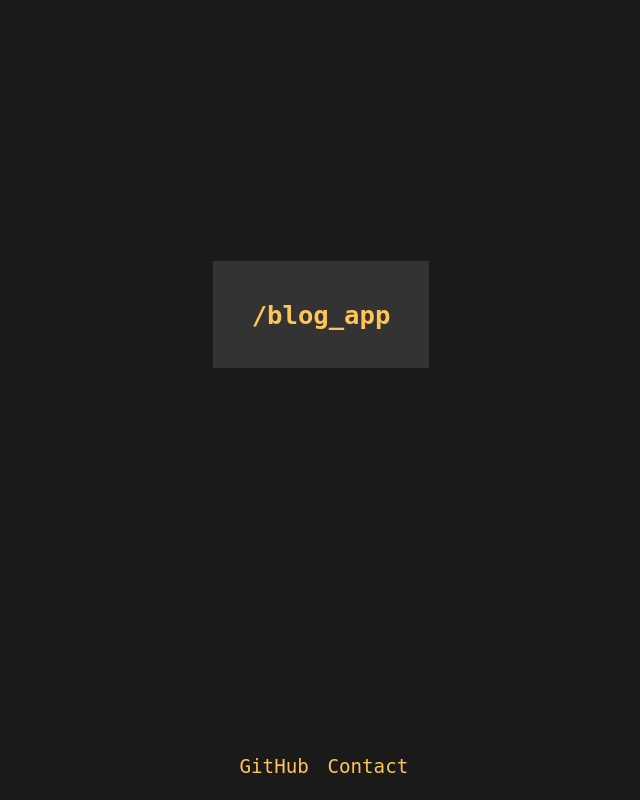
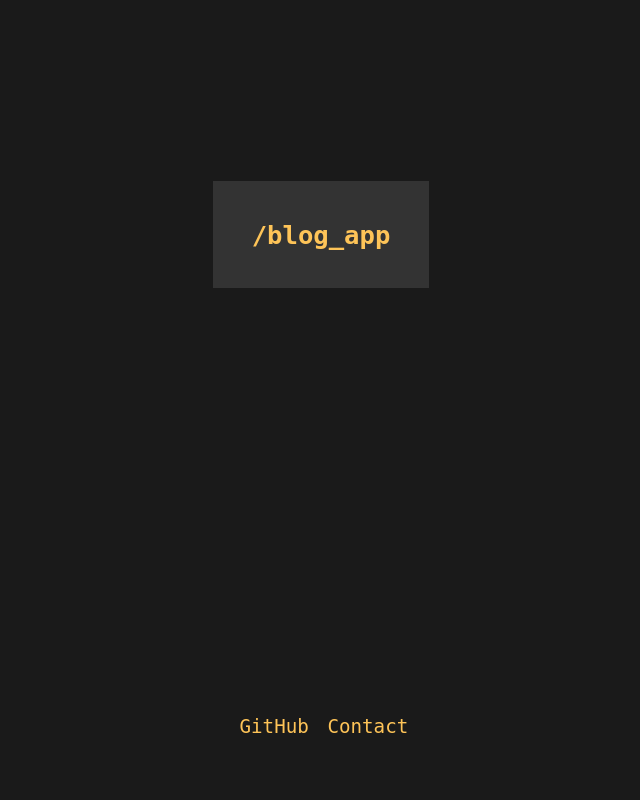
Before and after one commit to DramatikMan/portfolio-template, a Flask app: page / in a window 1280 px wide. Shown: the whole page, without its empty margins (319-959 px from the left). Run offline with Flask 2, Linux system fonts and the light colour scheme; parts of the project's set-up code (start-up, migrations or seed data) failed here and were passed over.

Commit message:
Alter main page grid row height

```diff
--- a/core_app/static/_index.scss
+++ b/core_app/static/_index.scss
@@ -1,6 +1,6 @@
 .cards {
   display: grid;
-  grid-auto-rows: 45vh;
+  grid-auto-rows: 35vh;
   grid-template-columns: repeat(1, 1fr);
   grid-column-gap: 1vw;
 }
@@ -34,7 +34,7 @@
 
 .desc-row {
   display: grid;
-  grid-auto-rows: 45vh;
+  grid-auto-rows: 40vh;
 }
 
 .desc-content {
--- a/core_app/static/style.css
+++ b/core_app/static/style.css
@@ -1 +1 @@
-body{display:grid;justify-items:center;background-color:#1a1a1a;font-family:monospace;color:#fec458}a:link{text-decoration:none;color:inherit}a:visited{color:inherit}.cards{display:grid;grid-auto-rows:45vh;grid-template-columns:repeat(1, 1fr);grid-column-gap:1vw}.card{display:grid;align-self:end;padding:3vmax;background-color:#333;font-size:min(2vmax, 2em);font-weight:bold;text-align:center}.card:hover{transition:.5s;box-shadow:inset 0 0 3vmax #f5f5f5,inset 1vmax 0 4vmax red,inset -1vmax 0 4vmax #ffea00,inset 1vmax 0 15vmax red,inset -1vmax 0 15vmax #ffea00,0 0 2.5vmax #fff,-0.5vmax 0 4vmax red,.5vmax 0 4vmax #ffea00}.desc-row{display:grid;grid-auto-rows:45vh}.desc-content{display:grid;align-self:center;justify-self:left;font-size:min(1.5vmax, 2em);font-weight:bold}.footer{display:grid;grid-template-columns:repeat(2, 1fr);grid-column-gap:1vw;font-size:min(1.5vmax, 2em);text-align:center}.contact-wrapper{display:grid;grid-auto-rows:45vh}.link-main{align-self:center;text-align:center;font-size:min(2vmax, 2em)}.contact-form{display:grid;grid-auto-columns:minmax(50vmin, auto);align-self:start;font-size:min(1.5vmax, 2em);font-weight:bold}/*# sourceMappingURL=style.css.map */
+body{display:grid;justify-items:center;background-color:#1a1a1a;font-family:monospace;color:#fec458}a:link{text-decoration:none;color:inherit}a:visited{color:inherit}.cards{display:grid;grid-auto-rows:35vh;grid-template-columns:repeat(1, 1fr);grid-column-gap:1vw}.card{display:grid;align-self:end;padding:3vmax;background-color:#333;font-size:min(2vmax, 2em);font-weight:bold;text-align:center}.card:hover{transition:.5s;box-shadow:inset 0 0 3vmax #f5f5f5,inset 1vmax 0 4vmax red,inset -1vmax 0 4vmax #ffea00,inset 1vmax 0 15vmax red,inset -1vmax 0 15vmax #ffea00,0 0 2.5vmax #fff,-0.5vmax 0 4vmax red,.5vmax 0 4vmax #ffea00}.desc-row{display:grid;grid-auto-rows:40vh}.desc-content{display:grid;align-self:center;justify-self:left;font-size:min(1.5vmax, 2em);font-weight:bold}.footer{display:grid;grid-template-columns:repeat(2, 1fr);grid-column-gap:1vw;font-size:min(1.5vmax, 2em);text-align:center}.contact-wrapper{display:grid;grid-auto-rows:45vh}.link-main{align-self:center;text-align:center;font-size:min(2vmax, 2em)}.contact-form{display:grid;grid-auto-columns:minmax(50vmin, auto);align-self:start;font-size:min(1.5vmax, 2em);font-weight:bold}/*# sourceMappingURL=style.css.map */
```
